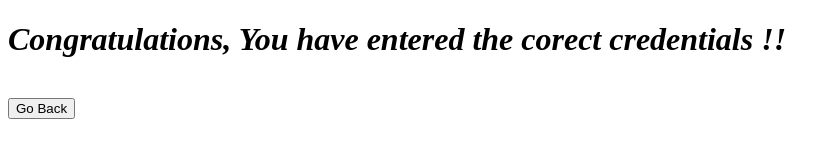
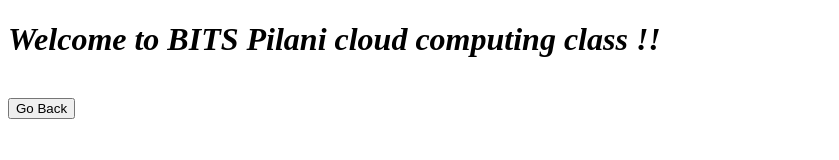
Before and after one commit to mohammadarif2/Log-In-Form-Validation-Using-JavaScript, a plain HTML site: page success.html in a window 1280 px wide. Shown: the whole page, without its empty margins (0-839 px from the left). Drawn offline with Linux system fonts and the light colour scheme.

Commit message:
Update success.html

```diff
--- a/success.html
+++ b/success.html
@@ -5,7 +5,7 @@
 </head>
 
 <body>
-	<h1> <i> Congratulations, You have entered the corect credentials !! </i> </h1>
+	<h1> <i> Welcome to BITS Pilani cloud computing class !! </i> </h1>
 	<br>   <a href="index.html"> <button type="submit"> Go Back </button> </a>
 </body>
 </html>
```
